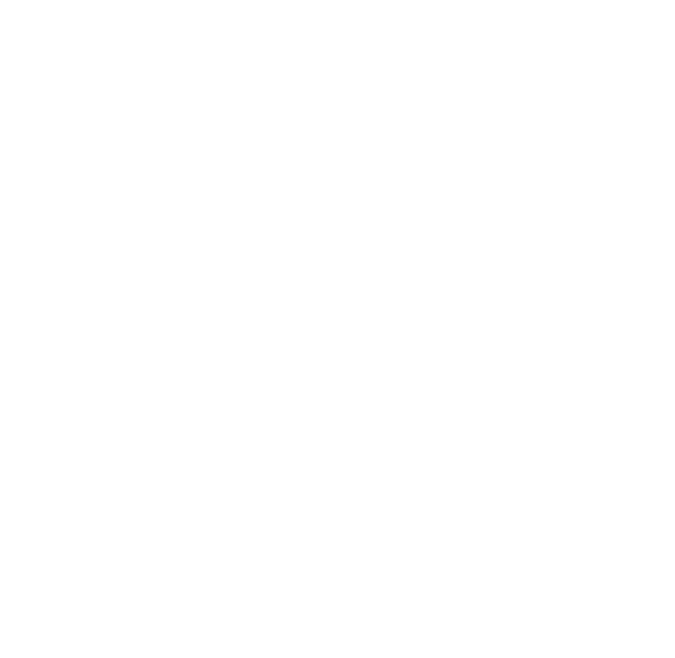
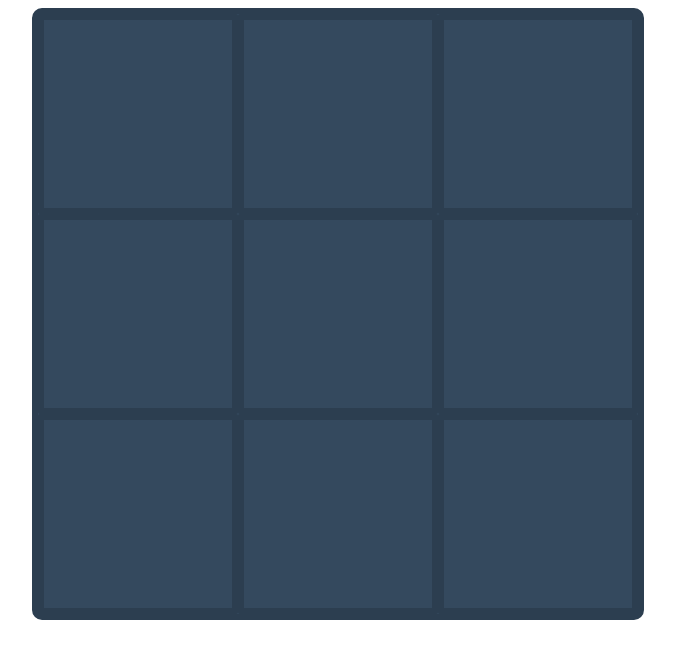
Before and after one commit to luigi20/Tic-Tac-Toe, a plain HTML site: page js/index.html in a window 1280 px wide. Shown: the whole page, without its empty margins (302-977 px from the left). Drawn offline with Linux system fonts and the light colour scheme; files that its build step writes are made by us from their sources.

Commit message:
função make_play adicionada, mudanças no objeto tic_ta_toe e css adicionado

```diff
--- a/css/style.css
+++ b/css/style.css
@@ -0,0 +1,22 @@
+.game {
+    width: 600px;
+	height: 600px;
+	margin: 0 auto;
+    background-color: #34495e;
+    color: #fff;
+    border: 6px solid #2c3e50;
+    border-radius: 10px;
+	display: grid;
+	grid-template: repeat(3, 1fr) / repeat(3, 1fr);
+}
+
+.game > div {
+  border: 6px solid #2c3e50;
+  border-radius: 2px;
+  font-family: Helvetica;
+  font-weight: bold;
+  font-size: 4em;
+  display: flex;
+  justify-content: center;
+  align-items: center;
+}
--- a/js/index.html
+++ b/js/index.html
@@ -6,7 +6,7 @@
     <meta http-equiv="X-UA-Compatible" content="IE=edge">
     <meta name="viewport" content="width=device-width, initial-scale=1.0">
     <title>Tic Tac Toe</title>
-    <link rel="stylesheet" href="css/style.css">
+    <link rel="stylesheet" href="../css/style.css">
 </head>
 
 <body>
@@ -15,6 +15,7 @@
 <script src="./tic_tac_toe.js"></script>
 <script>
     tic_tac_toe.init(document.querySelector(".game"));
+    tic_tac_toe.draw();
 </script>
 
 </html>
--- a/js/tic_tac_toe.js
+++ b/js/tic_tac_toe.js
@@ -1,15 +1,39 @@
 const tic_tac_toe = {
-    board: [' ', ' ', ' ', ' ', ' ', ' ', ' ', ' ', ' '],
-    simbols: ['X', 'O'],
+    board: ['', '', '', '', '', '', '', '', ''],
+    simbols: {
+        options: ['X', 'O'],
+        turn_index: 0,
+        change: function () {
+            this.turn_index = this.turn_index === 0 ? 1 : 0;
+        }
+    },
     container_element: null,
+    gameover: false,
+    winning_sequences: [
+        [0, 1, 2],
+        [3, 4, 5],
+        [6, 7, 8],
+        [1, 4, 7],
+        [2, 5, 8],
+        [0, 3, 6],
+        [0, 4, 8],
+        [2, 4, 6]
+    ],
     init: function (container) {
         this.container_element = container;
     },
-
+    make_play: function (position) {
+        if (this.gameover) return false;
+        if (this.board[position] === "") {
+            this.board[position] = this.simbols.options[this.simbols.turn_index];
+            this.draw();
+            this.simbols.change();
+        }
+    },
     draw: function () {
         let content = "";
         for (l in this.board) {
-            content += "<div>" + l + "</div>";
+            content += '<div onclick="tic_tac_toe.make_play(' + l + ')">' + this.board[l] + "</div>";
         }
         this.container_element.innerHTML = content;
     }
```
